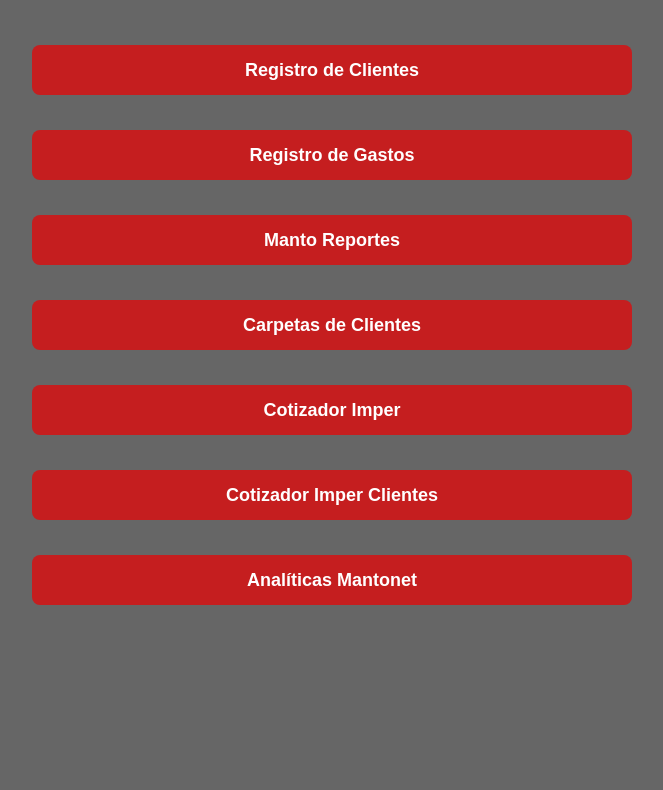
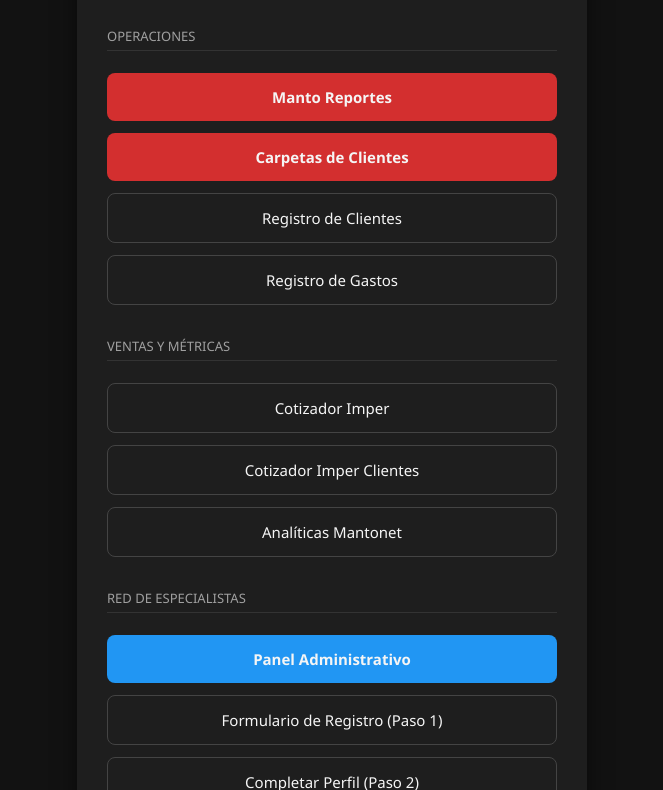
Before and after one commit to SerchAboites/MANTONET_APP, a website: page index.html in a window 1280 px wide. Shown: the part 236-1026 px from the top of the page, without its empty margins (308-971 px from the left). Before the commit the page ends 881 px from the top, so only its background shows below. Drawn offline with Linux system fonts and the light colour scheme.

Commit message:
Cambio en los botones

```diff
--- a/index.html
+++ b/index.html
@@ -3,14 +3,147 @@
 
 <head>
     <meta charset="UTF-8">
-
-    <title>MANTONET - Menú Reportes</title>
-
-    <link rel="stylesheet" href="/css/stylesReportes.css">
+    <meta name="viewport" content="width=device-width, initial-scale=1.0">
+    <title>Mantonet | Menú Principal</title>
 
     <link rel="icon" href="/img/IconoMantoApp.png" type="image/png">
     <link rel="apple-touch-icon" href="/img/IconoMantoApp.png">
     <meta name="apple-mobile-web-app-capable" content="yes">
+
+    <style>
+        :root {
+            --bg-color: #121212;
+            --card-bg: #1e1e1e;
+            --text-main: #f5f5f5;
+            --text-muted: #a0a0a0;
+            --accent-red: #d32f2f;
+            --accent-red-hover: #b71c1c;
+            --accent-blue: #2196F3;
+            --accent-blue-hover: #1976D2;
+        }
+
+        body {
+            font-family: 'Segoe UI', Tahoma, Geneva, Verdana, sans-serif;
+            background-color: var(--bg-color);
+            color: var(--text-main);
+            margin: 0;
+            display: flex;
+            justify-content: center;
+            align-items: center;
+            min-height: 100vh;
+            padding: 20px;
+            box-sizing: border-box;
+        }
+
+        .container {
+            background-color: var(--card-bg);
+            padding: 30px;
+            border-radius: 12px;
+            box-shadow: 0 8px 24px rgba(0, 0, 0, 0.5);
+            width: 100%;
+            max-width: 450px;
+            text-align: center;
+        }
+
+        header {
+            margin-bottom: 25px;
+            border-bottom: 1px solid #333;
+            padding-bottom: 15px;
+        }
+
+        header p {
+            color: var(--text-muted);
+            font-size: 16px;
+            margin: 10px 0 0 0;
+            text-transform: uppercase;
+            letter-spacing: 1px;
+        }
+
+        /* --- ESTILOS DE BOTONES (ENLACES) --- */
+        .main-nav {
+            display: flex;
+            flex-direction: column;
+            gap: 12px;
+        }
+
+        .btn-menu {
+            display: block;
+            width: 100%;
+            padding: 14px;
+            background-color: var(--input-bg);
+            border: 1px solid #444;
+            color: var(--text-main);
+            text-decoration: none;
+            border-radius: 8px;
+            font-size: 15px;
+            font-weight: 500;
+            transition: all 0.3s ease;
+            box-sizing: border-box;
+        }
+
+        .btn-menu:hover {
+            border-color: var(--accent-red);
+            background-color: #2c2c2c;
+        }
+
+        /* Botones de herramientas principales */
+        .btn-red {
+            background-color: var(--accent-red);
+            border: none;
+            font-weight: bold;
+        }
+
+        .btn-red:hover {
+            background-color: var(--accent-red-hover);
+        }
+
+        /* Botones administrativos */
+        .btn-blue {
+            background-color: var(--accent-blue);
+            border: none;
+            font-weight: bold;
+        }
+
+        .btn-blue:hover {
+            background-color: var(--accent-blue-hover);
+        }
+
+        .section-title {
+            color: var(--text-muted);
+            font-size: 13px;
+            text-align: left;
+            margin: 20px 0 10px 0;
+            border-bottom: 1px solid #333;
+            padding-bottom: 5px;
+        }
+
+        /* --- PANTALLA DE CARGA --- */
+        #loader-overlay {
+            position: fixed;
+            top: 0;
+            left: 0;
+            width: 100%;
+            height: 100%;
+            background-color: var(--bg-color);
+            display: flex;
+            flex-direction: column;
+            justify-content: center;
+            align-items: center;
+            z-index: 9999;
+            transition: opacity 0.5s ease;
+        }
+
+        #loader-overlay.hidden {
+            opacity: 0;
+            pointer-events: none;
+        }
+
+        #loader-video {
+            width: 120px;
+            height: auto;
+            margin-bottom: 15px;
+        }
+    </style>
 </head>
 
 <body>
@@ -20,45 +153,50 @@
             <source src="/img/Cargando_ico.webm" type="video/webm">
             Tu navegador no soporta el video de carga.
         </video>
-        <p>Cargando...</p>
+        <p style="color: var(--text-muted);">Cargando...</p>
     </div>
 
     <div class="container">
 
-        <div class="background-gray">
+        <header>
+            <div id="logoAnimado" style="width: 100%; height:120px; display:flex; align-items:center; justify-content:center;">
+                <img src="/img/LogoMantonet.svg" alt="Logo de Mantonet" height="100%">
+            </div>
+            <p>Portal de Herramientas</p>
+        </header>
 
-            <header>
-                <div id="logoAnimado"
-                    style="width: 100%; height:180px; display:flex; align-items:center;  justify-content:center; background-color:none;">
-                    <img src="/img/LogoMantonet.svg" alt="Logo de Mantonet" height="100%">
-                </div>
-                <p>Menu Mantonet</p>
-            </header>
+        <nav class="main-nav">
 
-            <nav class="main-nav" style="margin-top: 20px; display: flex; flex-direction: column; gap: 15px;">
+            <div class="section-title">OPERACIONES</div>
+            <a href="/html/MantoReportes.html" class="btn-menu btn-red">Manto Reportes</a>
+            <a href="/html/CarpetasDeClientes.html" class="btn-menu btn-red">Carpetas de Clientes</a>
+            <a href="/html/RegistroDeClientes.html" class="btn-menu">Registro de Clientes</a>
+            <a href="/html/RegistroDeGastos.html" class="btn-menu">Registro de Gastos</a>
 
-                <a href="/html/RegistroDeClientes.html">Registro de Clientes</a>
+            <div class="section-title">VENTAS Y MÉTRICAS</div>
+            <a href="/html/Cotizador Imper.html" class="btn-menu">Cotizador Imper</a>
+            <a href="/html/Cotizador-Imper-Clientes.html" class="btn-menu">Cotizador Imper Clientes</a>
+            <a href="/html/AnalisisWeb.html" class="btn-menu">Analíticas Mantonet</a>
 
-                <a href="/html/RegistroDeGastos.html">Registro de Gastos</a>
+            <div class="section-title">RED DE ESPECIALISTAS</div>
+            <a href="/admin-dashboard.html" class="btn-menu btn-blue">Panel Administrativo</a>
+            <a href="/MantonetRedContactos.html" class="btn-menu">Formulario de Registro (Paso 1)</a>
+            <a href="/perfil-completo.html" class="btn-menu">Completar Perfil (Paso 2)</a>
 
-                <a href="/html/MantoReportes.html">Manto Reportes</a>
-
-                <a href="/html/CarpetasDeClientes.html">Carpetas de Clientes</a>
-
-                <a href="/html/Cotizador Imper.html">Cotizador Imper</a>
-
-                <a href="/html/Cotizador-Imper-Clientes.html">Cotizador Imper Clientes</a>
-
-                <a href="/html/AnalisisWeb.html">Analíticas Mantonet</a>
-
-            </nav>
-
-        </div>
+        </nav>
 
     </div>
 
     <script src="/js/main.js"></script>
-
+    <script>
+        // Script básico para ocultar el loader automáticamente al cargar la página (opcional, si no lo hace ya tu main.js)
+        window.addEventListener('load', () => {
+            const loader = document.getElementById('loader-overlay');
+            if(loader) {
+                loader.classList.add('hidden');
+            }
+        });
+    </script>
 </body>
 
 </html>
```
